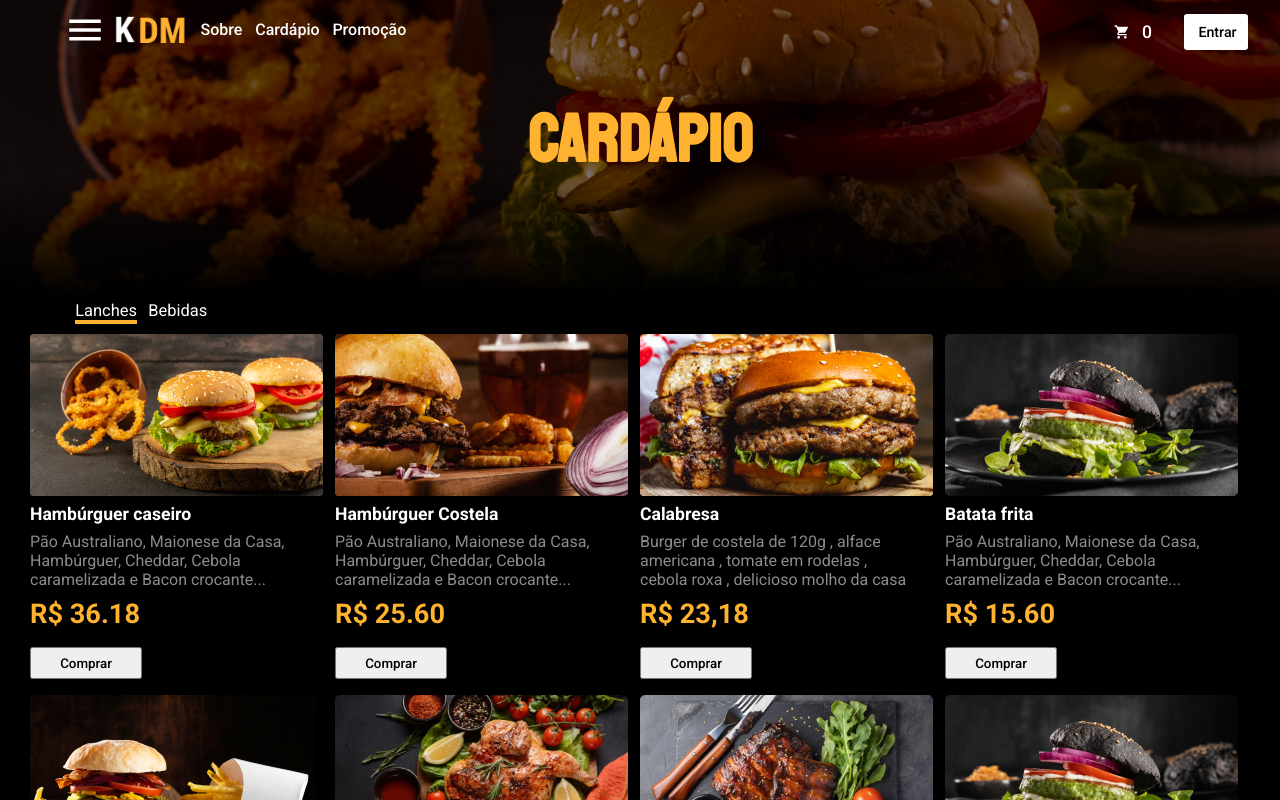
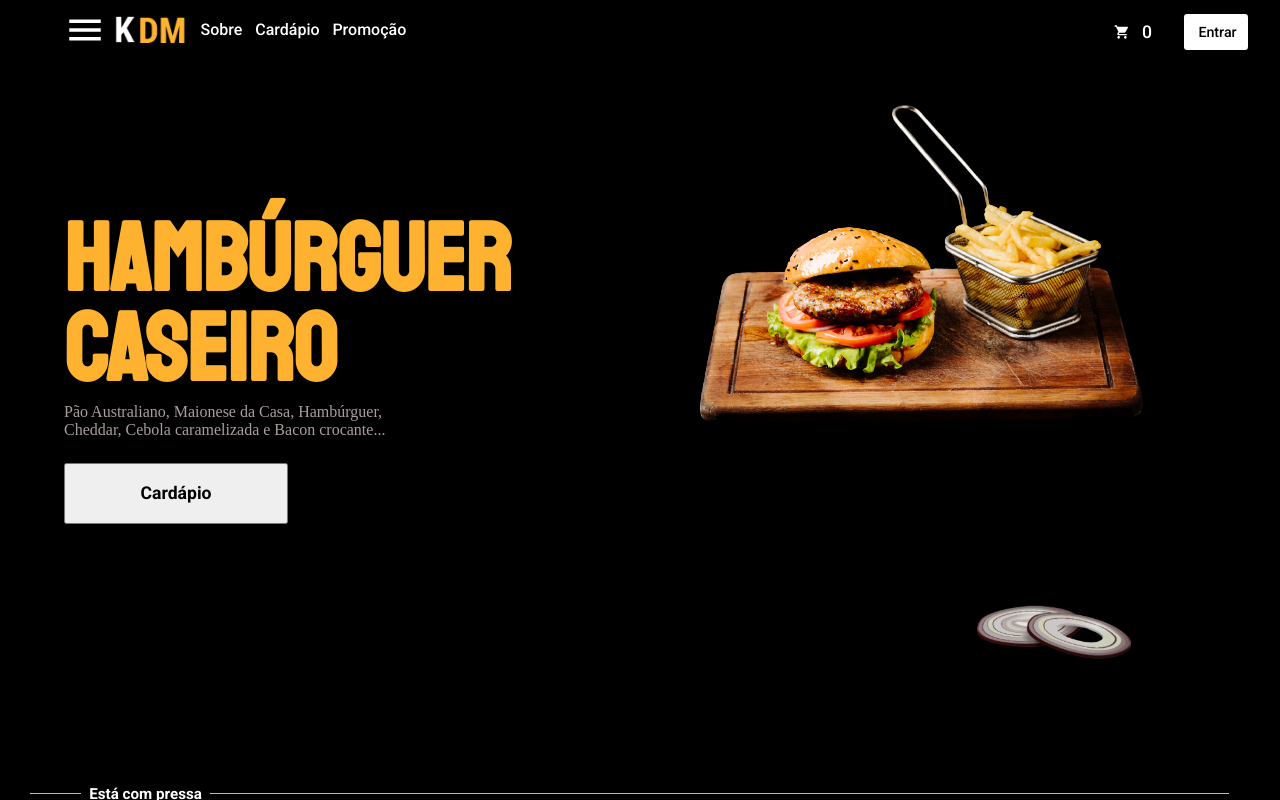
Before and after one commit to Cesarkrautiuk/hamburger-Reactjs, a React (Create React App) app: page / in a window 1280 px wide. Shown: the top 800 px of the page. Built offline with nearby package versions, Linux system fonts and the light colour scheme; a web font is replaced by a local one.

Commit message:
React Route Dom
implemented
navigation between page

```diff
--- a/package.json
+++ b/package.json
@@ -14,6 +14,7 @@
     "react-dom": "^17.0.2",
     "react-icons": "^4.2.0",
     "react-modal": "^3.14.3",
+    "react-router-dom": "^5.2.1",
     "react-scripts": "4.0.3",
     "styled-components": "^5.3.1",
     "typescript": "^4.1.2",
@@ -45,6 +46,7 @@
   },
   "devDependencies": {
     "@types/react-modal": "^3.12.1",
+    "@types/react-router-dom": "^5.1.8",
     "@types/styled-components": "^5.1.12"
   }
 }
--- a/src/App.tsx
+++ b/src/App.tsx
@@ -1,15 +1,21 @@
 import { ShoppingCartContextProvider } from "./context/shoppingCartContext";
 import { GlobalStyle } from "./styles/global";
+import { BrowserRouter, Route, Switch } from "react-router-dom";
 import { Home } from "./page/Home";
 import { Menu } from "./page/Menu";
 
 function App() {
   return (
-    <ShoppingCartContextProvider>
-      <GlobalStyle />
-      {/* <Home /> */}
-      <Menu />
-    </ShoppingCartContextProvider>
+    <BrowserRouter>
+      <ShoppingCartContextProvider>
+        <GlobalStyle />
+        <Switch>
+          <Route path="/" exact component={Home} />
+          <Route path="/home" exact component={Home} />
+          <Route path="/cardapio" exact component={Menu} />
+        </Switch>
+      </ShoppingCartContextProvider>
+    </BrowserRouter>
   );
 }
 
--- a/src/component/header/index.tsx
+++ b/src/component/header/index.tsx
@@ -2,21 +2,23 @@
 import { MdMenu, MdShoppingCart } from "react-icons/md";
 import { Menu, LogoImg, Span } from "./styled";
 import { HTMLAttributes } from "react";
+import { useHistory } from "react-router-dom";
 import { useShoppingCart } from "../../hooks/useShoppingCart";
 type Props = HTMLAttributes<HTMLHeadElement> & {
   border: boolean;
   scroll?: boolean;
 };
 export function Header({ border, ...rest }: Props) {
+  const history = useHistory();
   const { shopping } = useShoppingCart();
   return (
     <>
       <Menu border={border} {...rest}>
         <nav>
           <MdMenu color="#ffff" size="42" />
-          <LogoImg src={Logo} />
+          <LogoImg src={Logo} onClick={() => history.push("/home")} />
           <a href="##">Sobre</a>
-          <a href="##">Cardápio</a>
+          <a href="cardapio">Cardápio</a>
           <a href="##"> Promoção</a>
         </nav>
         <div>
--- a/src/component/header/styled.ts
+++ b/src/component/header/styled.ts
@@ -82,6 +82,7 @@
 export const LogoImg = styled.img`
   width: 21%;
   margin-left: 0.5rem;
+  cursor: pointer;
   @media (max-width: 500px) {
     width: 44%;
   }
```
Also changed, not shown: 1 other file (tests, documents, lock files or other folders).
